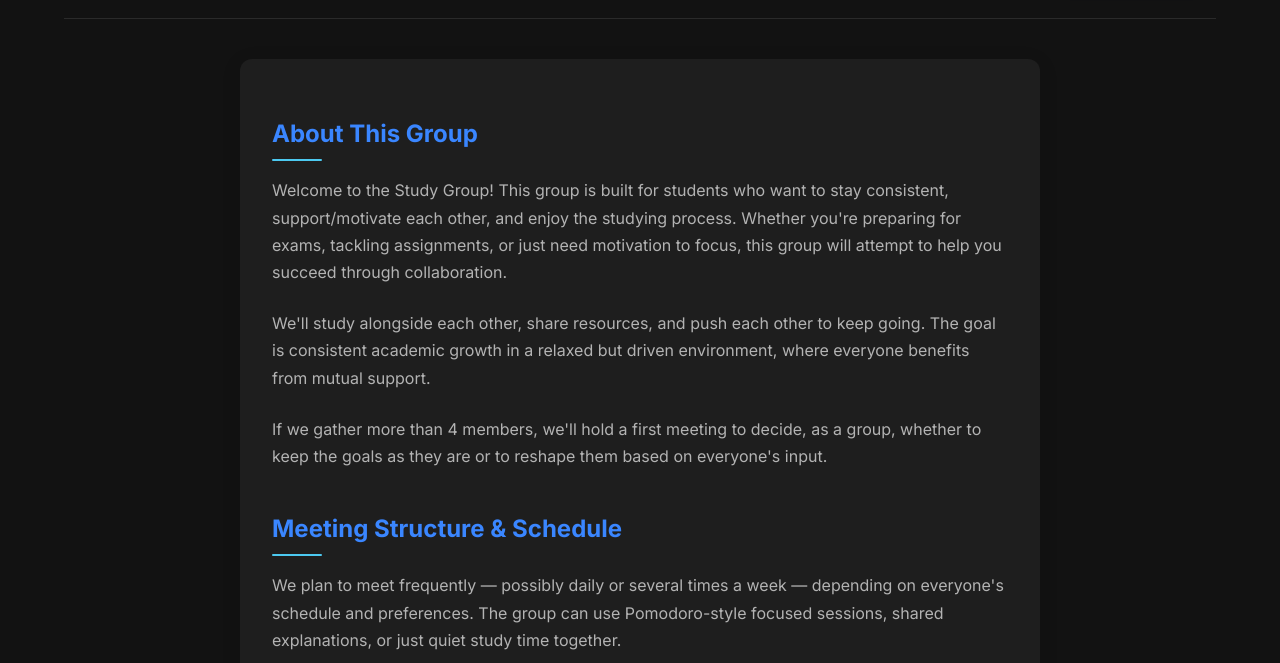
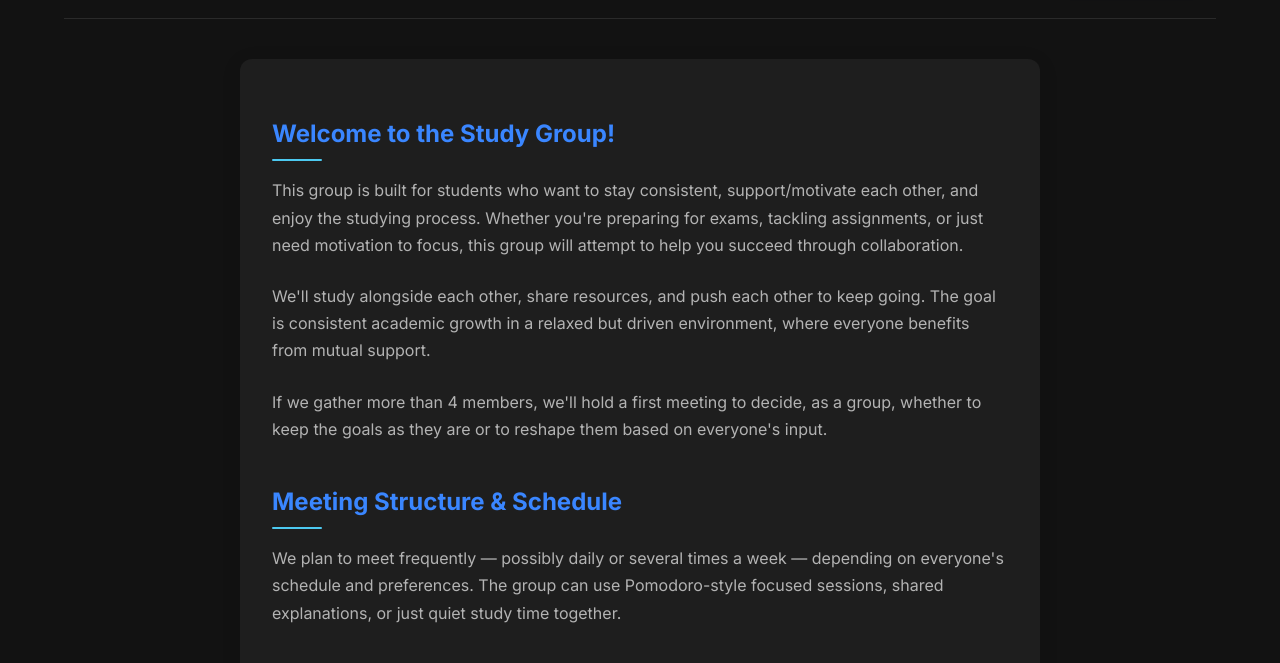
Before and after one commit to LopDaBop/SideQuestGroups, a plain HTML site: page pages/study-group.html in a window 1280 px wide. Shown: the part 110-773 px from the top of the page. Drawn offline with Linux system fonts and the light colour scheme.

Commit message:
Update study-group.html

```diff
--- a/pages/study-group.html
+++ b/pages/study-group.html
@@ -26,8 +26,8 @@
         <main class="group-content">
             <div class="content-wrapper">
                 <div class="info-section">
-                    <h2>About This Group</h2>
-                    <p>Welcome to the Study Group! This group is built for students who want to stay consistent, support/motivate each other, and enjoy the studying process. Whether you're preparing for exams, tackling assignments, or just need motivation to focus, this group will attempt to help you succeed through collaboration.</p>
+                    <h2>Welcome to the Study Group!</h2>
+                    <p>This group is built for students who want to stay consistent, support/motivate each other, and enjoy the studying process. Whether you're preparing for exams, tackling assignments, or just need motivation to focus, this group will attempt to help you succeed through collaboration.</p>
                     <p>We'll study alongside each other, share resources, and push each other to keep going. The goal is consistent academic growth in a relaxed but driven environment, where everyone benefits from mutual support.</p>
                     <p>If we gather more than 4 members, we'll hold a first meeting to decide, as a group, whether to keep the goals as they are or to reshape them based on everyone's input.</p>
                 </div>
```
